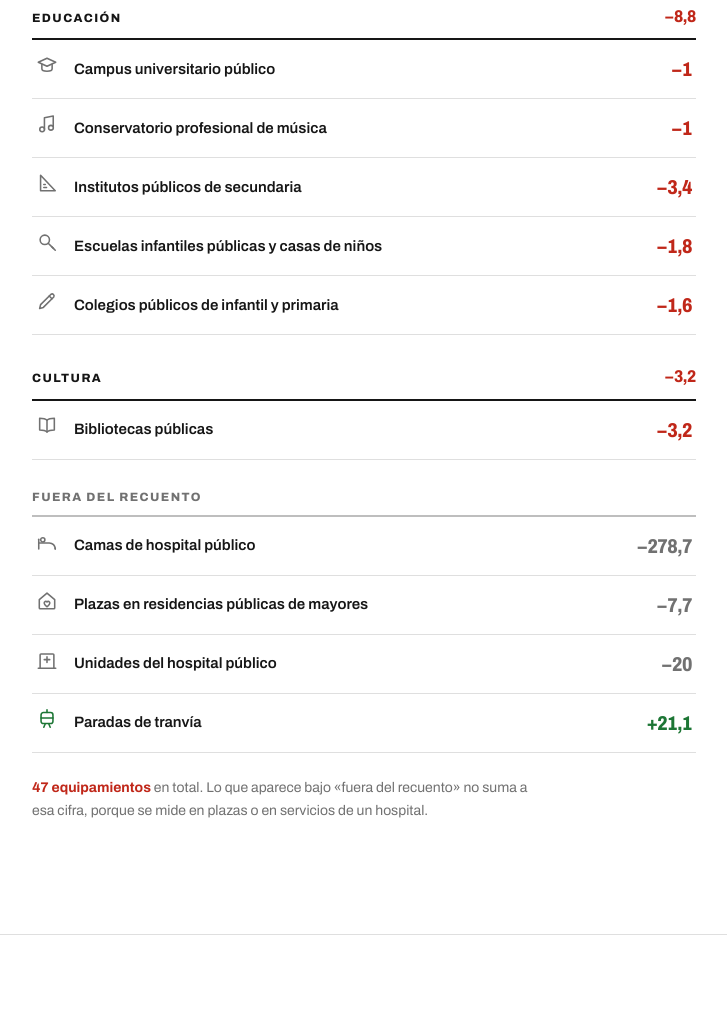
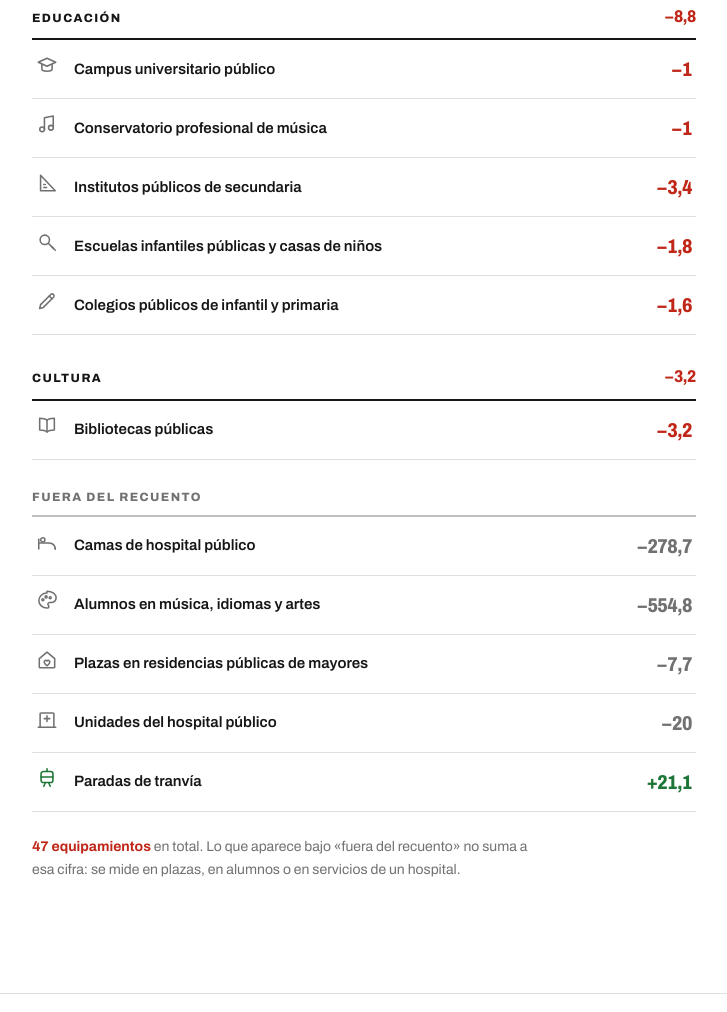
Before and after one commit to Nisgrak/si-yo-viviera-como-en-parla, a plain HTML site: page index.html in a window 1280 px wide. Shown: the part 1785-2797 px from the top of the page, without its empty margins (276-1003 px from the left). Drawn offline with Linux system fonts and the light colour scheme.

Commit message:
Alumnos en música, idiomas y artes de régimen especial

```diff
--- a/assets/app.js
+++ b/assets/app.js
@@ -149,6 +149,11 @@
     cama:
       '<path d="M3 19.5V9"/><path d="M3 13h11.5a6.5 6.5 0 0 1 6.5 6.5"/>' +
       '<path d="M21 19.5v-1"/><circle cx="7.4" cy="9.6" r="2.3"/>',
+    paleta:
+      '<path d="M12 3.3c-5 0-8.9 3.6-8.9 8.2 0 4.6 4 8.2 8.9 8.2 1.2 0 2-.8 2-1.8 0-.5-.2-.9-.5-1.2' +
+      '-.3-.3-.5-.7-.5-1.2 0-1 .8-1.8 2-1.8h1.5c3 0 5.5-2.4 5.5-5.3 0-3.9-4.2-7.1-10-7.1z"/>' +
+      '<circle cx="7.5" cy="10.6" r="1.1"/><circle cx="11" cy="7.5" r="1.1"/>' +
+      '<circle cx="15.5" cy="8.4" r="1.1"/>',
     residencia:
       '<path d="M3.6 10.4 12 3.4l8.4 7v9.1a1 1 0 0 1-1 1H4.6a1 1 0 0 1-1-1z"/>' +
       '<path d="M12 18.3c-.6-.5-3.1-2.1-3.1-4a1.85 1.85 0 0 1 3.1-1.35 1.85 1.85 0 0 1 3.1 1.35' +
@@ -160,7 +165,7 @@
     farmacias: 'farmacia', bibliotecas: 'biblioteca', 'centros-salud': 'salud',
     'escuelas-infantiles': 'bebe', colegios: 'colegio', institutos: 'instituto',
     universidad: 'universidad', conservatorio: 'musica',
-    'plazas-residencia': 'residencia', camas: 'cama'
+    'plazas-residencia': 'residencia', camas: 'cama', artes: 'paleta'
   };
 
   function icono(clave, cls) {
--- a/datos/datos.js
+++ b/datos/datos.js
@@ -163,6 +163,10 @@ window.DATOS = (function () {
     camas: {
       t: 'Ministerio de Sanidad · Catálogo Nacional de Hospitales 2025, camas instaladas',
       url: 'https://www.sanidad.gob.es/estadEstudios/estadisticas/sisInfSanSNS/ofertaRecursos/hospitales/home.htm'
+    },
+    alumnado: {
+      t: 'Comunidad de Madrid · Alumnos matriculados por tipo de centro y régimen, 2024',
+      url: 'https://datos.comunidad.madrid/catalogo/dataset/alumnos_no_universitarios_por_tipo_y_regimen'
     }
   };
 
@@ -698,6 +702,28 @@ window.DATOS = (function () {
     },
 
     {
+      id: 'artes',
+      sing: 'alumno',
+      gen: 'm',
+      base: 'total',
+      enTotal: false,
+      grupo: 'Educación',
+      titulo: 'Alumnos en música, idiomas y artes',
+      fuenteId: 'alumnado',
+      nota: 'Enseñanzas de régimen especial en centros públicos: música, danza, idiomas y artes plásticas. Cuenta alumnos matriculados, no plazas ofertadas, y suma la enseñanza autonómica (escuelas oficiales de idiomas, conservatorios) con la municipal (escuelas de música y danza). Al medirse en alumnos, no suma al recuento de la portada.',
+      datos: {
+        getafe: { n: 2198, lista: [] },
+        parla: { n: 1169, lista: [] },
+        pinto: { n: 1278, lista: [] },
+        fuenlabrada: { n: 2100, lista: [] },
+        leganes: { n: 1965, lista: [] },
+        alcorcon: { n: 2825, lista: [] },
+        alcobendas: { n: 1733, lista: [] },
+        mostoles: { n: 1936, lista: [] }
+      }
+    },
+
+    {
       id: 'plazas-residencia',
       sing: 'plaza residencial pública',
       gen: 'f',
--- a/index.html
+++ b/index.html
@@ -89,7 +89,7 @@
     <div class="recuento" id="recuento"></div>
     <p class="recuento__pie">
       <b><span id="resumen-n">0</span> equipamientos</b> en total. Lo que aparece bajo «fuera del
-      recuento» no suma a esa cifra, porque se mide en plazas o en servicios de un hospital.
+      recuento» no suma a esa cifra: se mide en plazas, en alumnos o en servicios de un hospital.
     </p>
   </div>
 </section>
```
Also changed, not shown: README.md.
